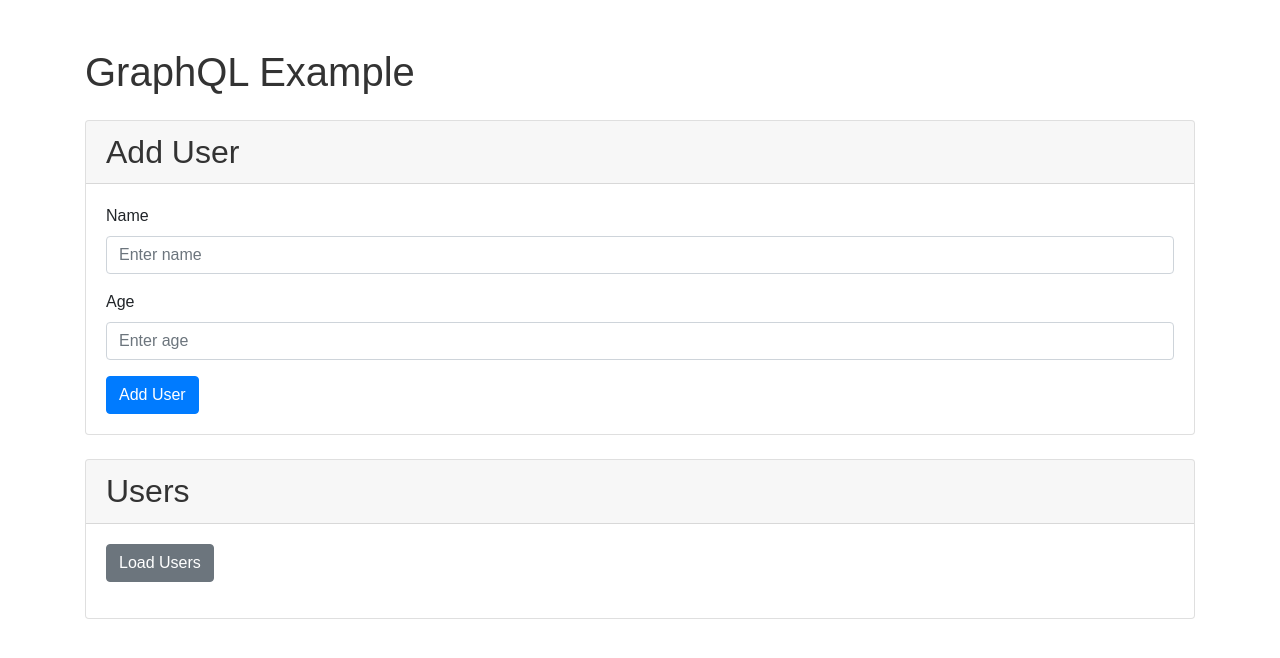
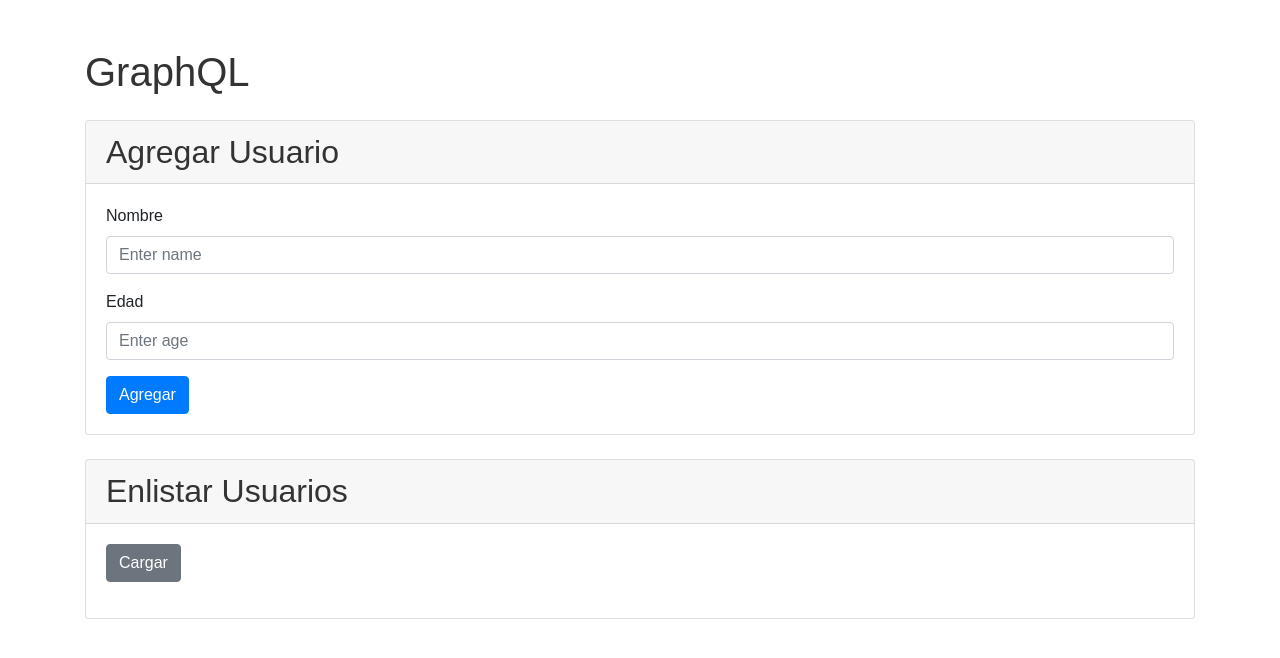
Before and after one commit to Retrofiyer/Graphql, a website: page index.html in a window 1280 px wide. Drawn offline with nearby package versions, Linux system fonts and the light colour scheme.

Commit message:
Update Graphql

```diff
--- a/index.html
+++ b/index.html
@@ -3,39 +3,39 @@
 <head>
   <meta charset="UTF-8">
   <meta name="viewport" content="width=device-width, initial-scale=1.0">
-  <title>GraphQL Example</title>
+  <title>GraphQL</title>
   <link rel="stylesheet" href="https://stackpath.bootstrapcdn.com/bootstrap/4.5.2/css/bootstrap.min.css">
   <link rel="stylesheet" href="css/style.css">
 </head>
 <body>
   <div class="container mt-5">
-    <h1 class="mb-4">GraphQL Example</h1>
+    <h1 class="mb-4">GraphQL</h1>
 
     <div class="card mb-4">
       <div class="card-header">
-        <h2>Add User</h2>
+        <h2>Agregar Usuario</h2>
       </div>
       <div class="card-body">
         <form id="addUserForm">
           <div class="form-group">
-            <label for="name">Name</label>
+            <label for="name">Nombre</label>
             <input type="text" id="name" class="form-control" placeholder="Enter name" required>
           </div>
           <div class="form-group">
-            <label for="age">Age</label>
+            <label for="age">Edad</label>
             <input type="number" id="age" class="form-control" placeholder="Enter age" required>
           </div>
-          <button type="submit" class="btn btn-primary">Add User</button>
+          <button type="submit" class="btn btn-primary">Agregar</button>
         </form>
       </div>
     </div>
 
     <div class="card">
       <div class="card-header">
-        <h2>Users</h2>
+        <h2>Enlistar Usuarios</h2>
       </div>
       <div class="card-body">
-        <button id="loadUsersButton" class="btn btn-secondary mb-3">Load Users</button>
+        <button id="loadUsersButton" class="btn btn-secondary mb-3">Cargar</button>
         <ul id="userList" class="list-group"></ul>
       </div>
     </div>
```
Also changed, not shown: graphql/server.js (+1 -10 lines).
